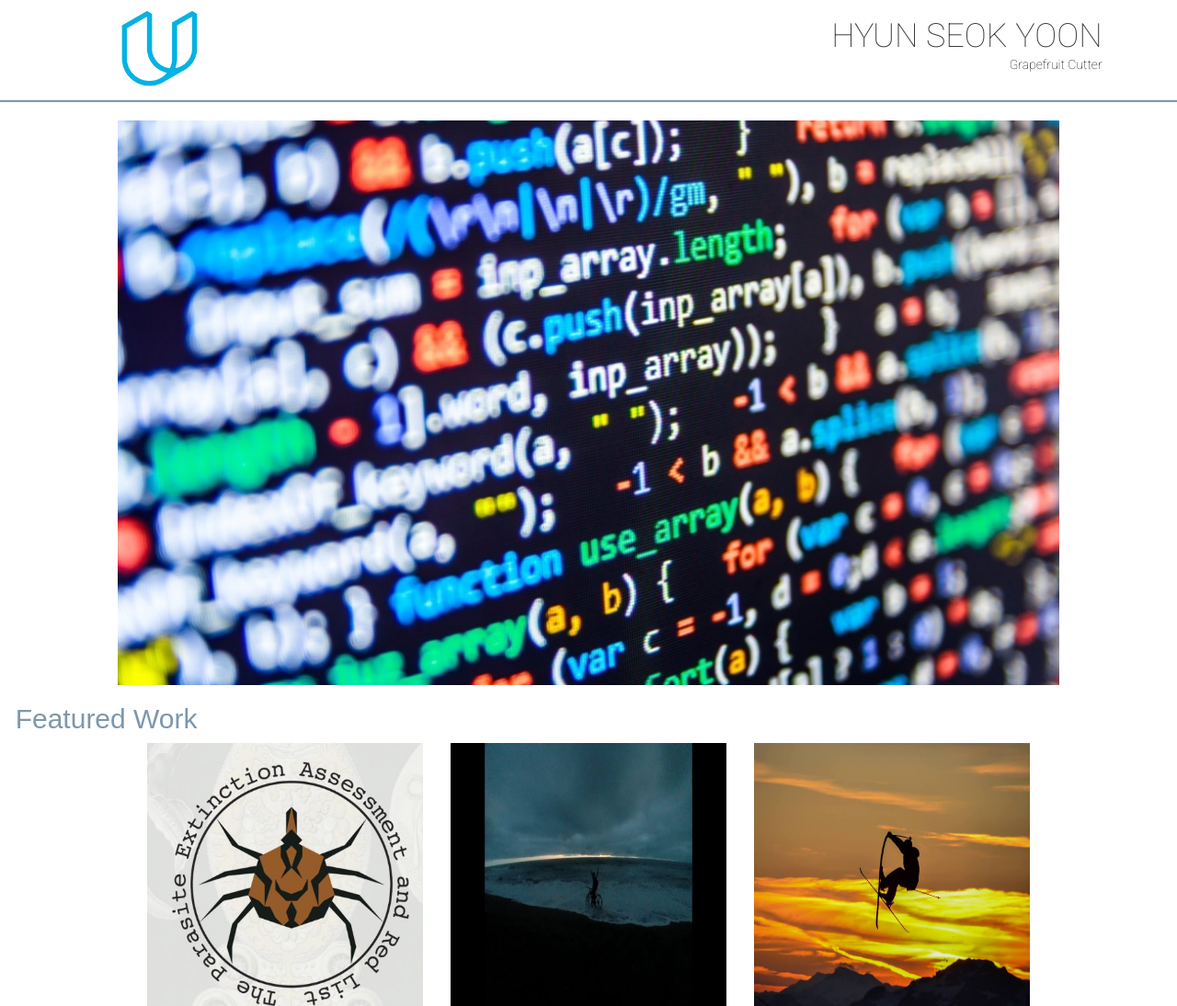
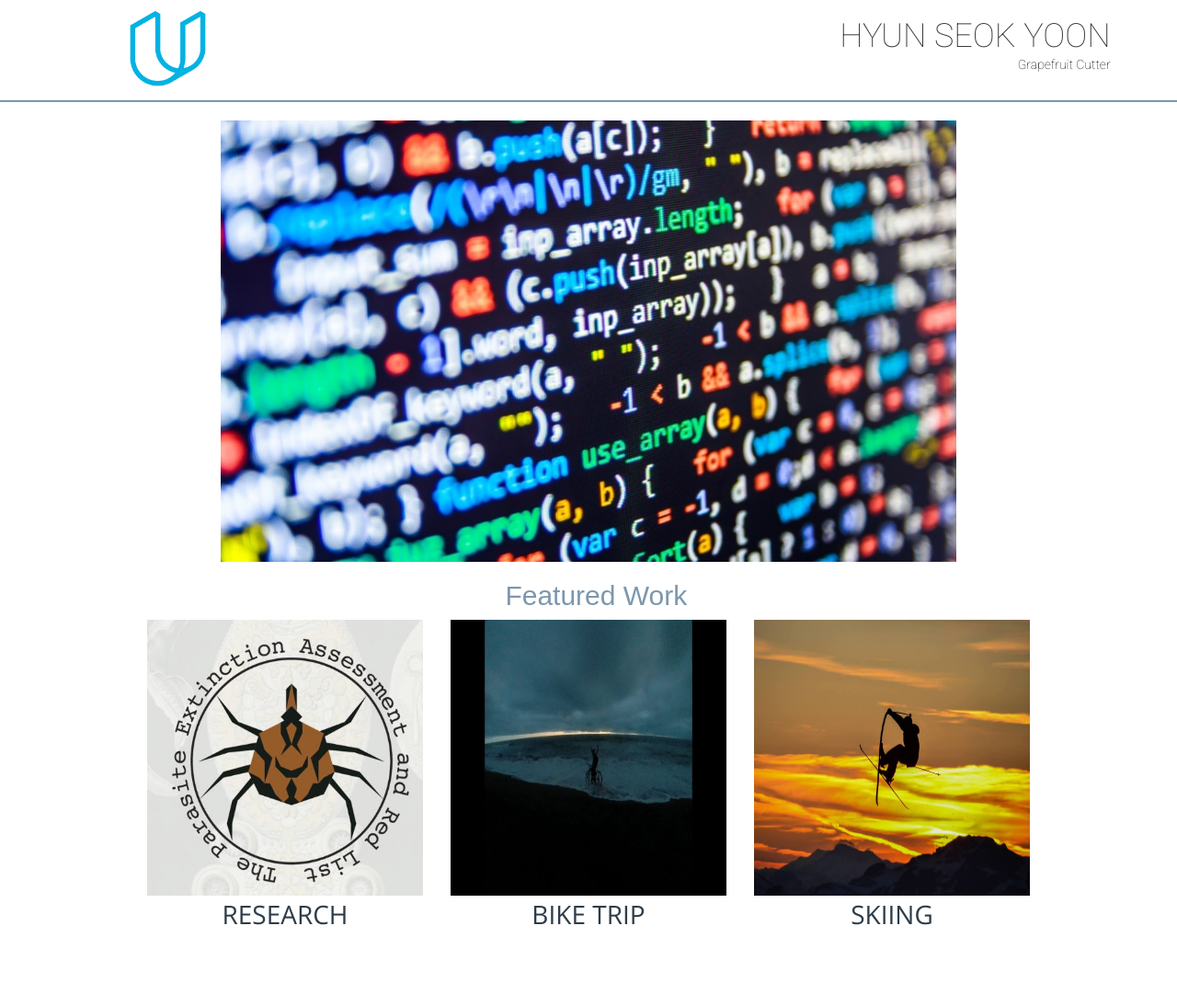
Before and after one commit to hyunseoky9/Portfolio-project, a plain HTML site: page portfolio.html in a window 1280 px wide. Shown: the top 1094 px of the page at 92% size. After the commit the page ends 1014 px from the top, so only its background shows below. Drawn offline with nearby package versions, Linux system fonts and the light colour scheme.

Commit message:
third change, put everything in container

```diff
--- a/portfolio.html
+++ b/portfolio.html
@@ -13,7 +13,8 @@
 	<link href="css/style.css" rel="stylesheet" type="text/css">
 </head>
 <body>
-	<header class="container">
+	<header>
+		<div class="container">
 			<div class="row">
 				<div class="col-md-3 logodiv">
 					<img class="logo" src="img/udacity_mark.png" alt="logo">
@@ -23,10 +24,23 @@
 					<p class="mytitle nomargin">Grapefruit Cutter</p>
 				</div>
 			</div>
+		</div>
 	</header>
 	<hr>
+	<div class="container">
+		<div class="row">
+			<div class="col-md-12">
 				<img class="mainpic" src="img/main.jpg" alt="main">
+			</div>
+		</div>
+	</div>
+	<div class="container">
+		<div class="row">
+			<div class="col-md-12">
 				<h2 class="feature-main-title"> &nbsp Featured Work</h2>
+			</div>
+		</div>
+	</div>
 	<div class="container">
 		<div class="row">
 			<div class="col-md-4">
```
Lines whose indentation alone changed are shown as unchanged.
